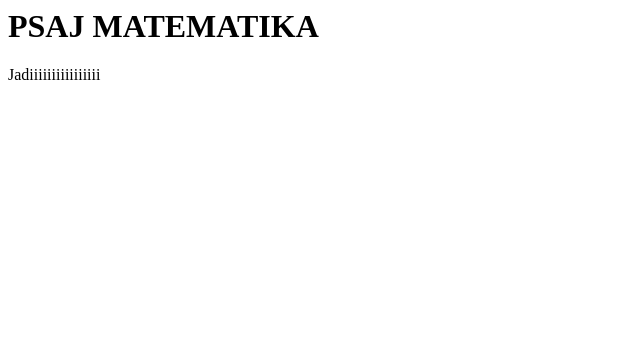
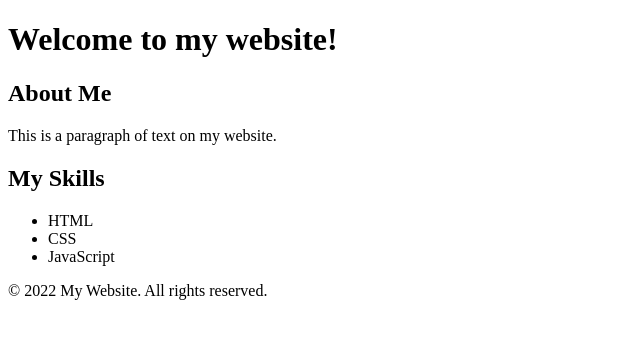
Before and after one commit to hujanDraz/psajmat, a plain HTML site: page index.html in a window 1280 px wide. Shown: the whole page, without its empty margins (0-640 px from the left). Drawn offline with Linux system fonts and the light colour scheme.

Commit message:
Update index.html

```diff
--- a/index.html
+++ b/index.html
@@ -1,11 +1,31 @@
+<!doctype html>
 <html lang="en">
-<head>
-    <meta charset="UTF-8">
-    <meta name="viewport" content="width=device-width, initial-scale=1.0">
-    <title>Document</title>
-</head>
-<body>
-    <h1>PSAJ MATEMATIKA</h1>
-    <p>Jadiiiiiiiiiiiiiiii</p>
-</body>
+  <head>
+    <meta charset="utf-8">
+    <meta name="viewport" content="width=device-width, initial-scale=1">
+    <title>My Website</title>
+    <link rel="stylesheet" href="styles.css">
+  </head>
+  <body>
+    <header>
+      <h1>Welcome to my website!</h1>
+    </header>
+    <main>
+      <section>
+        <h2>About Me</h2>
+        <p>This is a paragraph of text on my website.</p>
+      </section>
+      <section>
+        <h2>My Skills</h2>
+        <ul>
+          <li>HTML</li>
+          <li>CSS</li>
+          <li>JavaScript</li>
+        </ul>
+      </section>
+    </main>
+    <footer>
+      <p>&copy; 2022 My Website. All rights reserved.</p>
+    </footer>
+  </body>
 </html>
```
